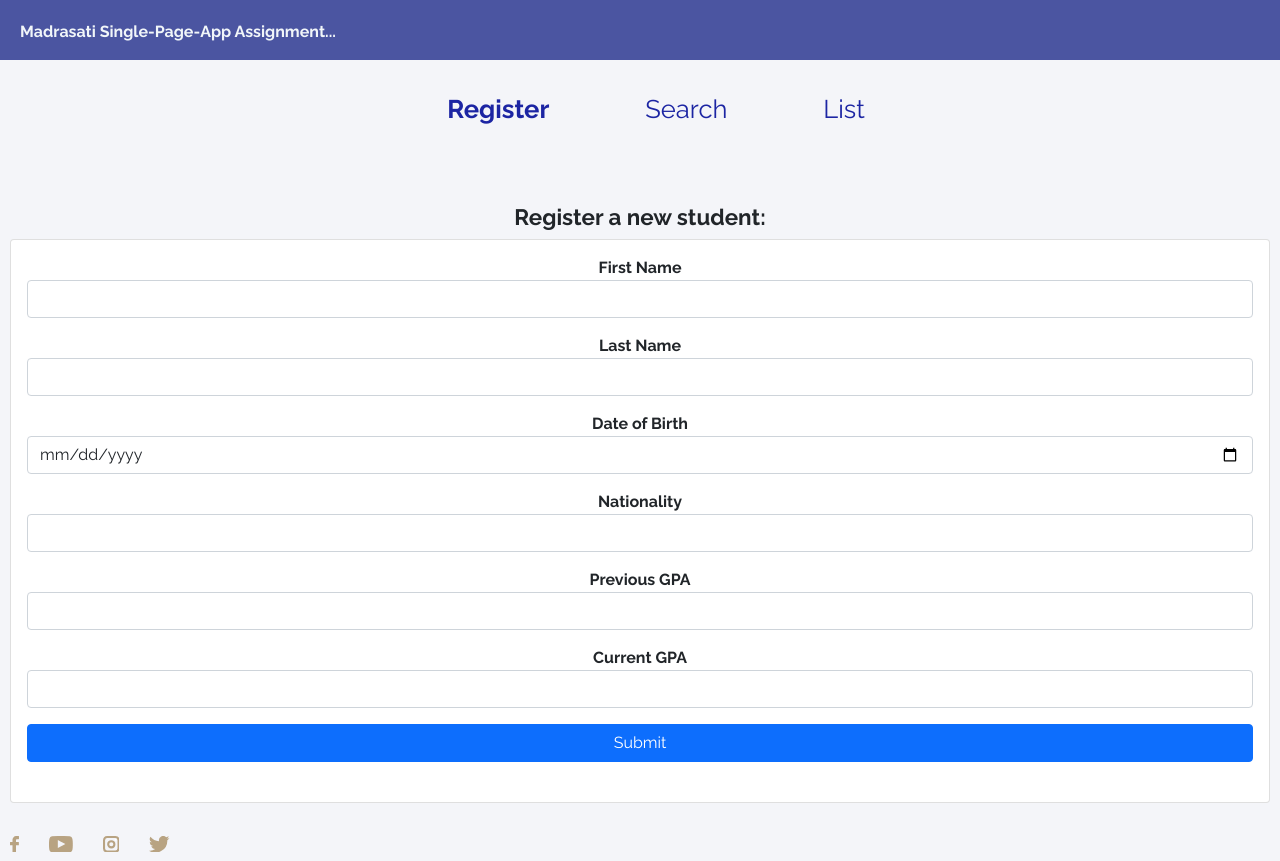
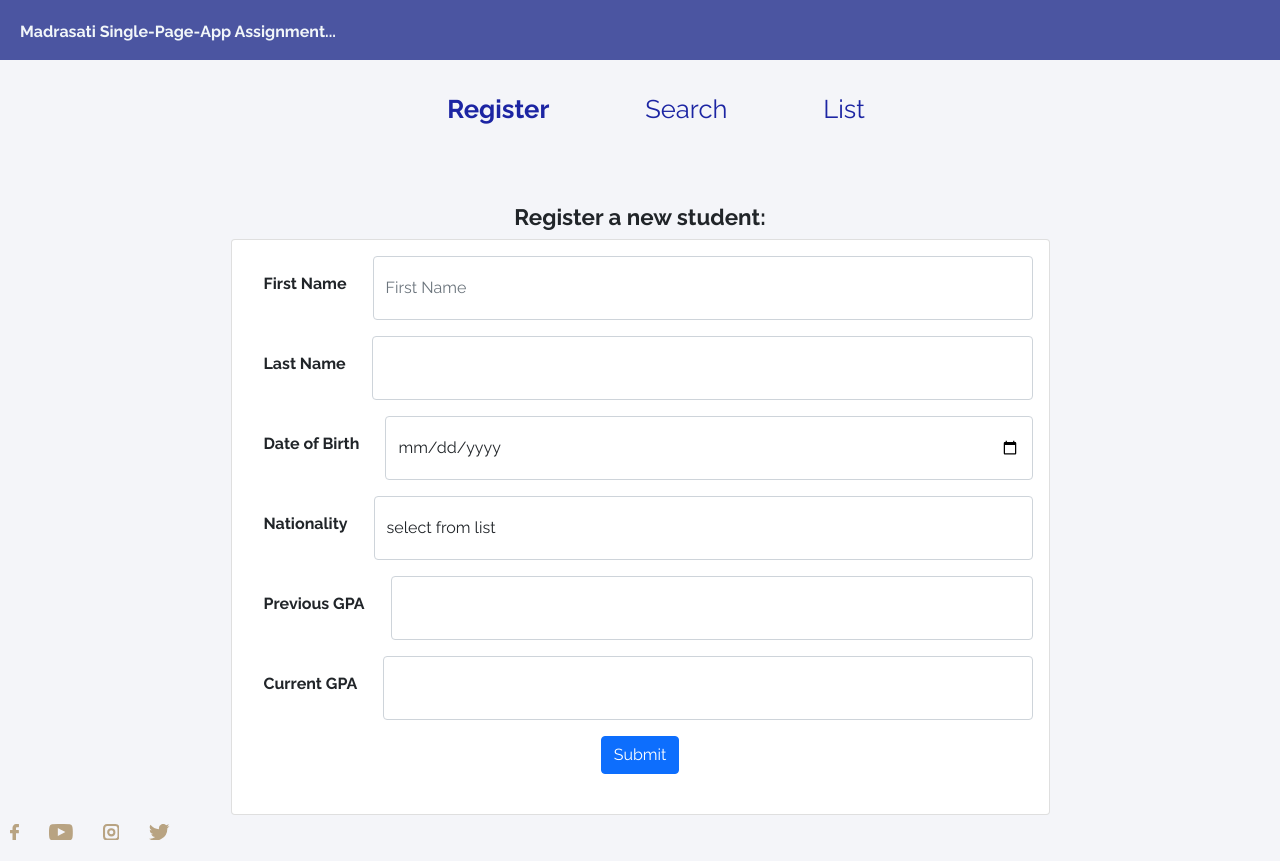
Before and after one commit to salouri/madrasati_initiative_reactjs, a React (Create React App) app: page / in a window 1280 px wide. Built offline with nearby package versions, Linux system fonts and the light colour scheme.

Commit message:
bootstrap forms (the react way) and make nationality a select

```diff
--- a/src/App.css
+++ b/src/App.css
@@ -33,6 +33,22 @@
   position: absolute;
   display: inline-block;
   width: 100%;
+}
+
+.card,
+.card-body {
+  width: '75%';
+  display: 'inline-block';
+}
+
+.form-group {
+  text-align: left;
+  display: flex;
+}
+.form-label {
+  padding: 16px;
+  white-space: nowrap;
+  margin-right: 10px;
 }
 
 nav {
--- a/src/components/studentForm.js
+++ b/src/components/studentForm.js
@@ -1,4 +1,5 @@
 import React, { Component } from 'react';
+import { Button, Form, Card } from 'react-bootstrap';
 
 export default class StudentForm extends Component {
   DATA;
@@ -9,23 +10,221 @@
     this.onFormSubmit = this.onFormSubmit.bind(this);
 
     this.state = {
+      student: {
         firstName: '',
         lastName: '',
         dob: '',
         nationality: '',
         currentGPA: '',
         previousGPA: '',
+      },
+      nationalities: [
+        'Afghan',
+        'Albanian',
+        'Algerian',
+        'American',
+        'Andorran',
+        'Angolan',
+        'Antiguans',
+        'Argentinean',
+        'Armenian',
+        'Australian',
+        'Austrian',
+        'Azerbaijani',
+        'Bahamian',
+        'Bahraini',
+        'Bangladeshi',
+        'Barbadian',
+        'Barbudans',
+        'Batswana',
+        'Belarusian',
+        'Belgian',
+        'Belizean',
+        'Beninese',
+        'Bhutanese',
+        'Bolivian',
+        'Bosnian',
+        'Brazilian',
+        'British',
+        'Bruneian',
+        'Bulgarian',
+        'Burkinabe',
+        'Burmese',
+        'Burundian',
+        'Cambodian',
+        'Cameroonian',
+        'Canadian',
+        'Cape Verdean',
+        'Central African',
+        'Chadian',
+        'Chilean',
+        'Chinese',
+        'Colombian',
+        'Comoran',
+        'Congolese',
+        'Costa Rican',
+        'Croatian',
+        'Cuban',
+        'Cypriot',
+        'Czech',
+        'Danish',
+        'Djibouti',
+        'Dominican',
+        'Dutch',
+        'East Timorese',
+        'Ecuadorean',
+        'Egyptian',
+        'Emirian',
+        'Equatorial Guinean',
+        'Eritrean',
+        'Estonian',
+        'Ethiopian',
+        'Fijian',
+        'Filipino',
+        'Finnish',
+        'French',
+        'Gabonese',
+        'Gambian',
+        'Georgian',
+        'German',
+        'Ghanaian',
+        'Greek',
+        'Grenadian',
+        'Guatemalan',
+        'Guinea-Bissauan',
+        'Guinean',
+        'Guyanese',
+        'Haitian',
+        'Herzegovinian',
+        'Honduran',
+        'Hungarian',
+        'Icelander',
+        'Indian',
+        'Indonesian',
+        'Iranian',
+        'Iraqi',
+        'Irish',
+        'Israeli',
+        'Italian',
+        'Ivorian',
+        'Jamaican',
+        'Japanese',
+        'Jordanian',
+        'Kazakhstani',
+        'Kenyan',
+        'Kittian and Nevisian',
+        'Kuwaiti',
+        'Kyrgyz',
+        'Laotian',
+        'Latvian',
+        'Lebanese',
+        'Liberian',
+        'Libyan',
+        'Liechtensteiner',
+        'Lithuanian',
+        'Luxembourger',
+        'Macedonian',
+        'Malagasy',
+        'Malawian',
+        'Malaysian',
+        'Maldivan',
+        'Malian',
+        'Maltese',
+        'Marshallese',
+        'Mauritanian',
+        'Mauritian',
+        'Mexican',
+        'Micronesian',
+        'Moldovan',
+        'Monacan',
+        'Mongolian',
+        'Moroccan',
+        'Mosotho',
+        'Motswana',
+        'Mozambican',
+        'Namibian',
+        'Nauruan',
+        'Nepalese',
+        'New Zealander',
+        'Ni-Vanuatu',
+        'Nicaraguan',
+        'Nigerien',
+        'North Korean',
+        'Northern Irish',
+        'Norwegian',
+        'Omani',
+        'Pakistani',
+        'Palauan',
+        'Panamanian',
+        'Papua New Guinean',
+        'Paraguayan',
+        'Peruvian',
+        'Polish',
+        'Portuguese',
+        'Qatari',
+        'Romanian',
+        'Russian',
+        'Rwandan',
+        'Saint Lucian',
+        'Salvadoran',
+        'Samoan',
+        'San Marinese',
+        'Sao Tomean',
+        'Saudi',
+        'Scottish',
+        'Senegalese',
+        'Serbian',
+        'Seychellois',
+        'Sierra Leonean',
+        'Singaporean',
+        'Slovakian',
+        'Slovenian',
+        'Solomon Islander',
+        'Somali',
+        'South African',
+        'South Korean',
+        'Spanish',
+        'Sri Lankan',
+        'Sudanese',
+        'Surinamer',
+        'Swazi',
+        'Swedish',
+        'Swiss',
+        'Syrian',
+        'Taiwanese',
+        'Tajik',
+        'Tanzanian',
+        'Thai',
+        'Togolese',
+        'Tongan',
+        'Trinidadian or Tobagonian',
+        'Tunisian',
+        'Turkish',
+        'Tuvaluan',
+        'Ugandan',
+        'Ukrainian',
+        'Uruguayan',
+        'Uzbekistani',
+        'Venezuelan',
+        'Vietnamese',
+        'Welsh',
+        'Yemenite',
+        'Zambian',
+        'Zimbabwean',
+      ],
     };
   }
-
   // Event handlers
   eventCurrentField(field, event) {
-    this.setState({ [field]: event.target.value });
+    const studentTemp = { ...this.state.student };
+    studentTemp[field] = event.target.value;
+    this.setState({ student: studentTemp });
   }
 
   onFormSubmit(event) {
     event.preventDefault();
-    const newStudent = this.state;
+    const newStudent = this.state.student;
+    Object.keys(newStudent).forEach((k) => (newStudent[k] = newStudent[k].trim()));
     localStorage.setItem('student_form', JSON.stringify(newStudent));
     let students = JSON.parse(localStorage.getItem('Students')) || [];
     newStudent.id = students.length + 1;
@@ -33,12 +232,14 @@
     localStorage.setItem('Students', JSON.stringify(students));
     // reset form since it has "controlled" fields
     this.setState({
+      student: {
         firstName: '',
         lastName: '',
         dob: '',
         nationality: '',
         currentGPA: '',
         previousGPA: '',
+      },
     });
 
     this.divSuccess.insertAdjacentHTML(
@@ -52,99 +253,105 @@
 
   render() {
     return (
-      <div className='card'>
-        <div className='card-body'>
-          <form onSubmit={this.onFormSubmit.bind(this)} id='register-student-form'>
-            <div className='form-group mb-3'>
-              <label>
+      <Card style={{ width: '65%', display: 'inline-block' }}>
+        <Card.Body>
+          <Form onSubmit={this.onFormSubmit.bind(this)} id='register-student-form'>
+            <Form.Group className='mb-3'>
+              <Form.Label>
                 <strong>First Name</strong>
-              </label>
-              <input
+              </Form.Label>
+              <Form.Control
+                id='firstName'
+                placeholder='First Name'
                 type='text'
                 required={true}
-                className='form-control'
-                value={this.state.firstName}
+                value={this.state.student.firstName}
                 onChange={this.eventCurrentField.bind(this, 'firstName')}
               />
-            </div>
-            <div className='form-group mb-3'>
-              <label>
+            </Form.Group>
+            <Form.Group className='mb-3'>
+              <Form.Label>
                 <strong>Last Name</strong>
-              </label>
-              <input
+              </Form.Label>
+              <Form.Control
                 type='text'
                 required={true}
-                className='form-control'
-                value={this.state.lastName}
+                value={this.state.student.lastName}
                 onChange={this.eventCurrentField.bind(this, 'lastName')}
               />
-            </div>
-            <div className='form-group mb-3'>
-              <label>
+            </Form.Group>
+            <Form.Group className='mb-3'>
+              <Form.Label>
                 <strong>Date of Birth</strong>
-              </label>
-              <input
+              </Form.Label>
+              <Form.Control
                 type='date'
                 required={true}
                 max={new Date()}
-                className='form-control'
-                value={this.state.dob}
+                value={this.state.student.dob}
                 onChange={this.eventCurrentField.bind(this, 'dob')}
               />
-            </div>
-            <div className='form-group mb-3'>
-              <label>
+            </Form.Group>
+            <Form.Group className='mb-3'>
+              <Form.Label>
                 <strong>Nationality</strong>
-              </label>
-              <input
-                type='text'
-                className='form-control'
-                value={this.state.nationality}
+              </Form.Label>
+              <Form.Control
+                as='select'
+                name='nationality'
+                required={true}
+                value={this.state.student.nationality}
                 onChange={this.eventCurrentField.bind(this, 'nationality')}
-              />
-            </div>
-            <div className='form-group mb-3'>
-              <label>
+              >
+                <option value='' selected disabled hidden>
+                  select from list
+                </option>
+                {this.state.nationalities.map((nation, index) => (
+                  <option key={index} value={nation.toLowerCase()}>
+                    {nation}
+                  </option>
+                ))}
+              </Form.Control>
+            </Form.Group>
+            <Form.Group className='mb-3'>
+              <Form.Label>
                 <strong>Previous GPA</strong>
-              </label>
-              <input
+              </Form.Label>
+              <Form.Control
                 type='number'
                 step='.01'
                 min='0'
                 max='4'
-                className='form-control'
-                value={this.state.previousGPA}
+                value={this.state.student.previousGPA}
                 onChange={this.eventCurrentField.bind(this, 'previousGPA')}
               />
-            </div>
-            <div className='form-group mb-3'>
-              <label>
+            </Form.Group>
+            <Form.Group className='mb-3'>
+              <Form.Label>
                 <strong>Current GPA</strong>
-              </label>
-              <input
+              </Form.Label>
+              <Form.Control
                 type='number'
                 step='.01'
                 min='0'
                 max='4'
-                className='form-control'
-                value={this.state.currentGPA}
+                value={this.state.student.currentGPA}
                 onChange={this.eventCurrentField.bind(this, 'currentGPA')}
               />
-            </div>
-            <div className='d-grid mt-3'>
-              <button type='submit' className='btn btn-primary btn-block'>
+            </Form.Group>
+            <Button type='submit' className='btn btn-primary btn-block'>
               Submit
-              </button>
-            </div>
-          </form>
-        </div>
+            </Button>
+          </Form>
+
           <br />
           <div
             ref={(divElem) => {
               this.divSuccess = divElem;
             }}
           ></div>
-      </div>
+        </Card.Body>
+      </Card>
     );
   }
 }
--- a/src/contents/search.js
+++ b/src/contents/search.js
@@ -1,6 +1,7 @@
 import React, { Component } from 'react';
 import Social from '../components/social';
 import StudentsTable from '../components/studentsTable';
+import { Button, Form, Card } from 'react-bootstrap';
 
 class Search extends Component {
   constructor(props) {
@@ -38,48 +39,40 @@
   render() {
     return (
       <div className='condiv'>
-        <br />
         <h2>{'Search for a student:'}</h2>
-        <div className='card'>
-          <div className='card-body'>
-            <form onSubmit={this.onFormSubmit.bind(this)} id='search-student-form'>
-              <div className='form-group mb-3 leftHlaf'>
-                <label htmlFor='firstName'>
+        <Card style={{ width: '65%', display: 'inline-block' }}>
+          <Card.Body style={{ width: '65%', display: 'inline-block' }}>
+            <Form onSubmit={this.onFormSubmit.bind(this)} id='search-student-form'>
+              <Form.Group className='mb-3'>
+                <Form.Label htmlFor='firstName'>
                   <strong>First Name</strong>
-                </label>
-                <span>
-                  <input
+                </Form.Label>
+                <Form.Control
                   id='firstName'
                   type='text'
                   required={true}
-                    className='form-control'
                   value={this.state.fullName.first}
                   onChange={this.eventCurrentField.bind(this, 'first')}
                 />
-                </span>
-              </div>
-              <div className='form-group mb-3 rightHalf'>
-                <label htmlFor='lastName'>
+              </Form.Group>
+              <Form.Group className='mb-3'>
+                <Form.Label htmlFor='lastName'>
                   <strong>Last Name</strong>
-                </label>
-                <input
+                </Form.Label>
+                <Form.Control
                   id='lastName'
                   type='text'
                   required={true}
-                  className='form-control'
                   value={this.state.fullName.last}
                   onChange={this.eventCurrentField.bind(this, 'last')}
                 />
-              </div>
-
-              <div className='d-grid mt-3'>
-                <button type='submit' className='btn btn-primary btn-block'>
+              </Form.Group>
+              <Button type='submit' className='btn btn-primary btn-block'>
                 Search
-                </button>
-              </div>
-            </form>
-          </div>
-        </div>
+              </Button>
+            </Form>
+          </Card.Body>
+        </Card>
         <StudentsTable
           students={this.state.foundStudents}
           title='Found Students (if any):'
```
Lines whose indentation alone changed are shown as unchanged.
